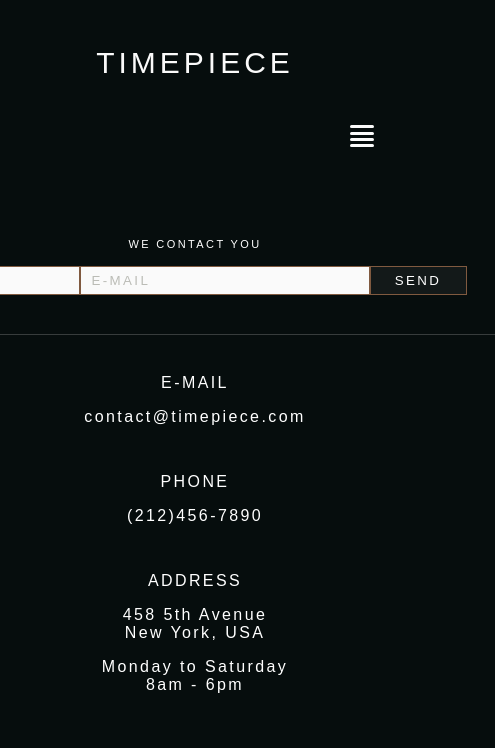
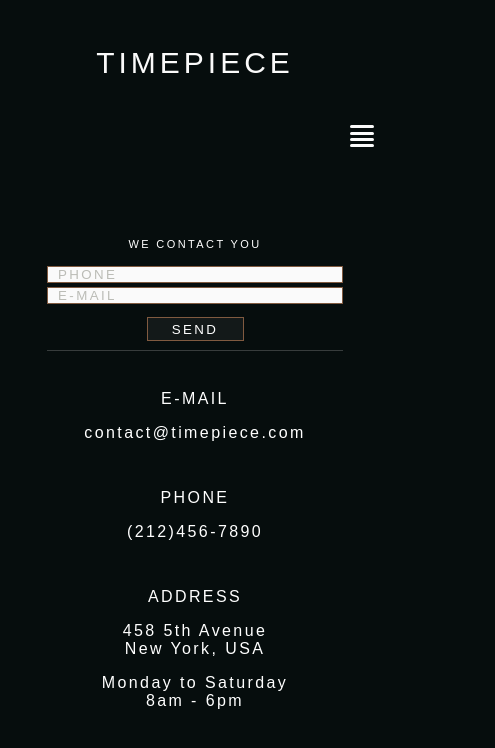
Before and after one commit to CaioRigloski/timepiece, a Next.js app: page /contact in a window 390 px wide. Shown: the top 748 px of the page, 495 px wide, since content can reach past the window. Built offline with nearby package versions, Linux system fonts and the light colour scheme; a web font is replaced by a local one.

Commit message:
feat: /contact page style for mobile small screen devices < 600px

```diff
--- a/src/app/contact/page.tsx
+++ b/src/app/contact/page.tsx
@@ -16,6 +16,7 @@ const Main = styled.main`
 `
 const WeContact = styled.div`
   display: grid;
+  grid-template-rows: max-content max-content;
   gap: 1rem;
   > p {
     font-size: 0.688rem;
@@ -41,6 +42,17 @@ const SendInfo = styled.div`
     color: #BBBCB6;
     padding-left: 0.625rem;
   }
+  @media ${device.sm} {
+    display: grid;
+    grid-template-columns: 1fr;
+    grid-template-rows: auto auto 2.5rem;
+    justify-items: center;
+    width: 18.5rem;
+    gap: 0.3rem;
+    > input {
+      width: 100%!important;
+    }
+  }
 `
 
 const Line = styled.div`
@@ -48,6 +60,10 @@ const Line = styled.div`
   height: 1px;
   background-color: var(--design-line-color);
   justify-self: center;
+  @media ${device.sm} {
+    margin-top: 1rem;
+    width: 18.5rem;
+  }
 `
 
 const SendBttn = styled.button`
@@ -61,6 +77,10 @@ const SendBttn = styled.button`
     transform: scale(98%);
   }
   transition: 0.5s;
+  @media ${device.sm} {
+    height: 1.5rem;
+    place-self: center;
+  }
 `
 
 
```
